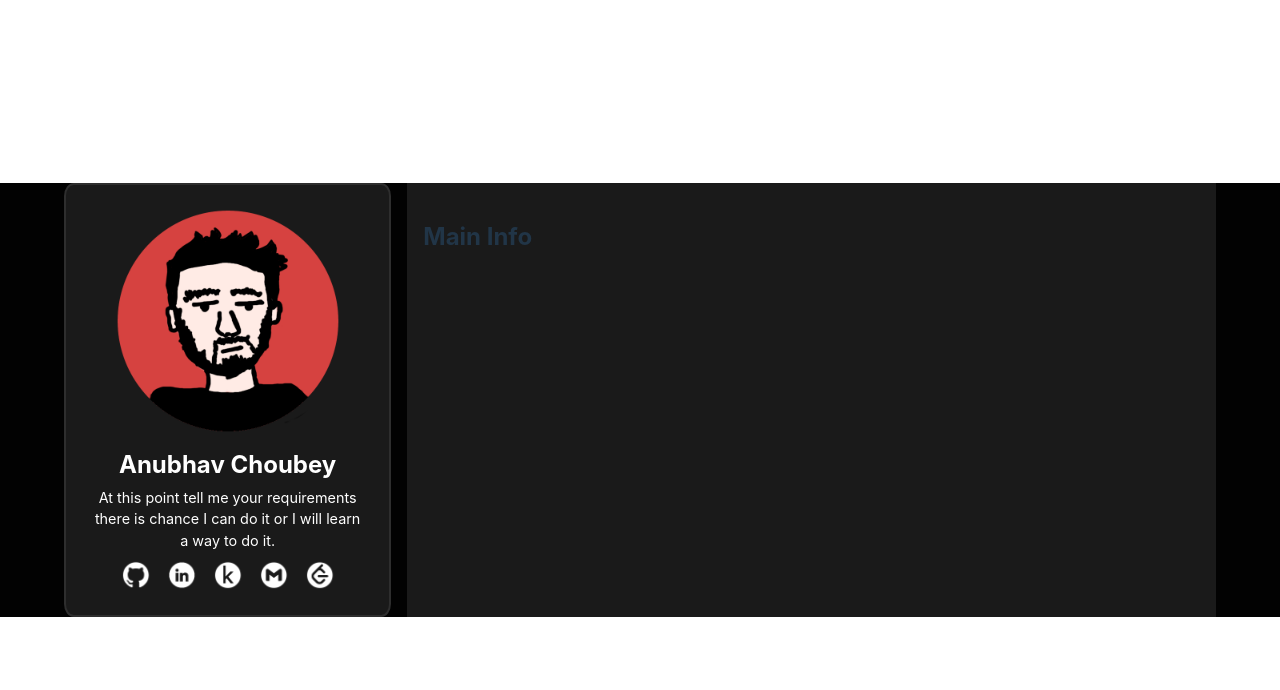
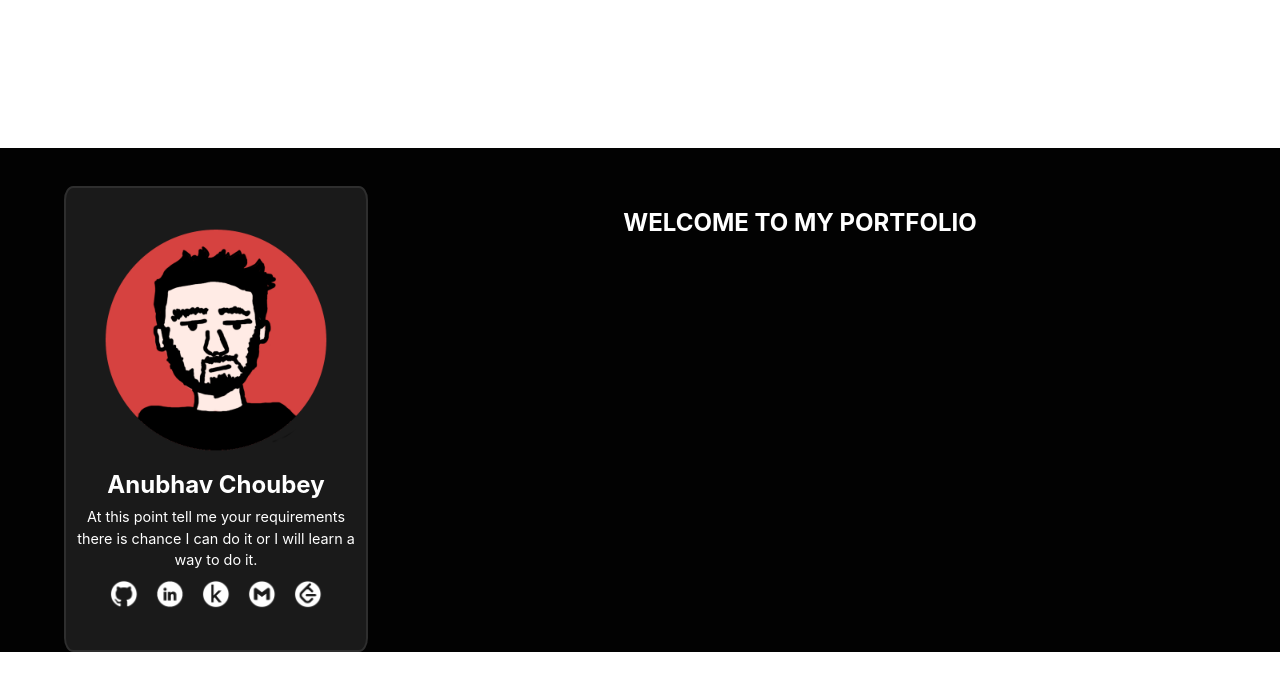
Before and after one commit to LazyyVenom/Anubhav_Choubey, a React (Vite) app: page / in a window 1280 px wide. Shown: the top 690 px of the page. Built offline with nearby package versions, Linux system fonts and the light colour scheme.

Commit message:
Add MainInfo component and update StickyInfo links; adjust styles

```diff
--- a/src/App.css
+++ b/src/App.css
@@ -6,6 +6,7 @@
 }
 
 .app {
+  margin-top: 3%;
   display: flex;
   justify-content: space-between;
   width: 90%;
@@ -16,7 +17,6 @@
 .content_column {
   width: 80%;
   padding: 1rem;
-  background-color: #1a1a1a;
 }
 
 @media (max-width: 768px) {
--- a/src/App.jsx
+++ b/src/App.jsx
@@ -1,14 +1,13 @@
 import './App.css'
 import StickyInfo from './StickyInfo'
+import MainInfo from './MainInfo'
 
 function App() {
   return (
     <>
       <div className="app">
         <StickyInfo />
-        <div className="content_column">
-          <h2>Main Info</h2>
-        </div>
+        <MainInfo />
       </div>
     </>
   )
--- /dev/null
+++ b/src/MainInfo.jsx
@@ -0,0 +1,15 @@
+export default function MainInfo() {
+  return (
+    <div className="content_column">
+        <StartInfo />
+    </div>
+  );
+}
+
+function StartInfo() {
+  return (
+    <section className="start_section">
+        <h1>WELCOME TO MY PORTFOLIO</h1>
+    </section>
+  );
+}
--- a/src/StickyInfo.css
+++ b/src/StickyInfo.css
@@ -1,13 +1,16 @@
 .sticky_info {
     position: sticky;
+    top: 0;
     display: flex;
     flex-direction: column;
     align-items: center;
-    padding: 1rem;
+    padding-top: 2rem;
+    padding-bottom: 2rem;
     border-radius: 3%;
     background-color: #1a1a1a;
     border: 2px solid #2e2e2e;
     width: 30%;
+    max-height: max-content;
 }
 
 .sticky_info:hover {
@@ -63,7 +66,6 @@ h1 {
 }
 
 
-
 .icon {
     width: 30px;
 }
@@ -76,9 +78,11 @@ h1 {
 
 @media (max-width: 768px) {
     .sticky_info {
+        padding: 1rem;
         width: 90%;
         flex-direction: row;
         align-items: center;
+        position: relative;
     }
 
     h1 {
--- a/src/StickyInfo.jsx
+++ b/src/StickyInfo.jsx
@@ -27,29 +27,29 @@ export default function StickyInfo() {
         </p>
         <div className="social_links">
           <IconButton
-            href="https://github.com/anubhavchoubey"
+            href="https://github.com/LazyyVenom"
             src={github}
             alt="GitHub"
           />
           <IconButton
-            href="https://www.linkedin.com/in/anubhavchoubey"
+            href="https://in.linkedin.com/in/anubhav-choubey"
             src={linkedin}
             alt="LinkedIn"
           />
           <IconButton
-            href="https://www.linkedin.com/in/anubhavchoubey"
+            href="https://www.kaggle.com/choubeyanubhav"
             src={kaggle}
-            alt="LinkedIn"
+            alt="Kaggle"
           />
           <IconButton
-            href="https://www.linkedin.com/in/anubhavchoubey"
+            href="mailto:choubey.anubhav253@gmail.com"
             src={mail}
-            alt="LinkedIn"
+            alt="Mail"
           />
           <IconButton
-            href="https://www.linkedin.com/in/anubhavchoubey"
+            href="https://leetcode.com/u/lazyvenom/"
             src={leetcode}
-            alt="LinkedIn"
+            alt="Leetcode"
           />
         </div>
       </div>
```
